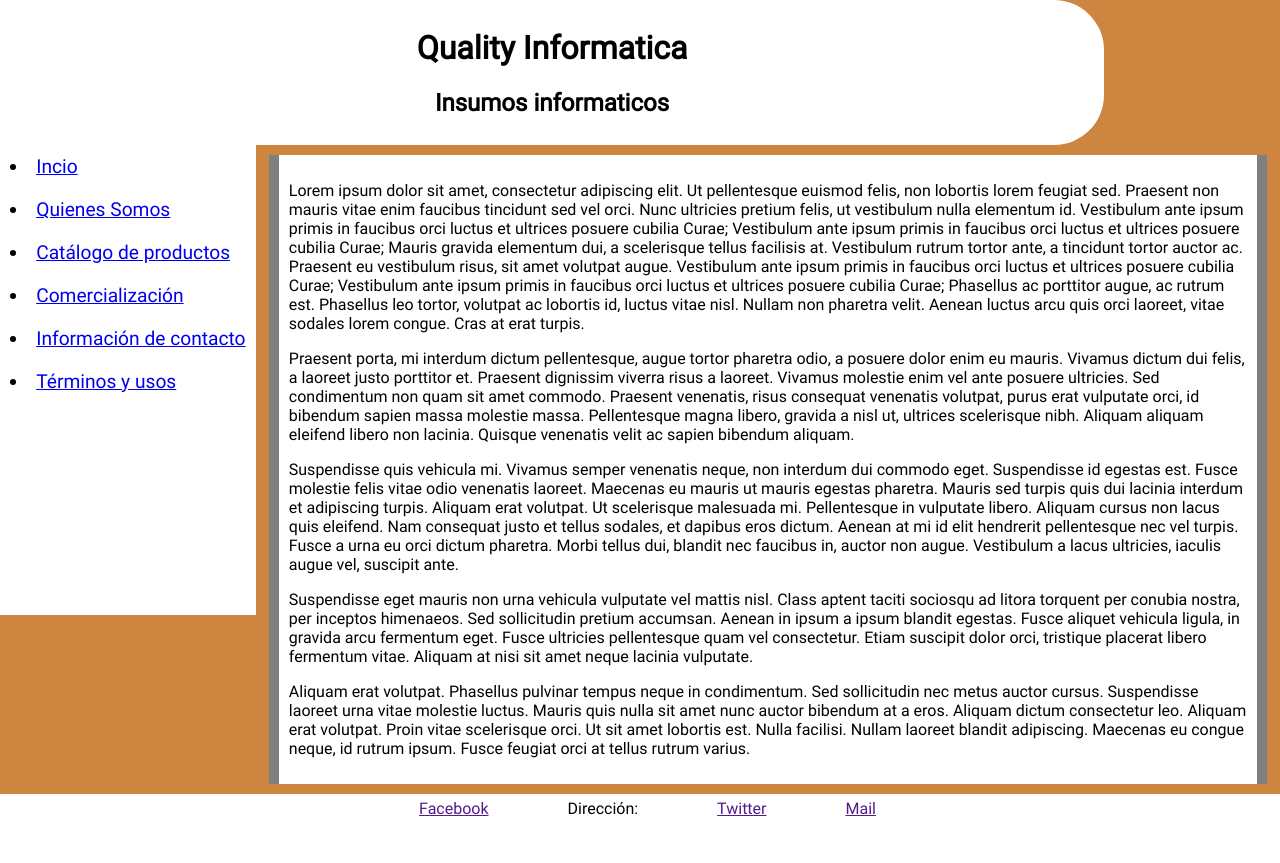
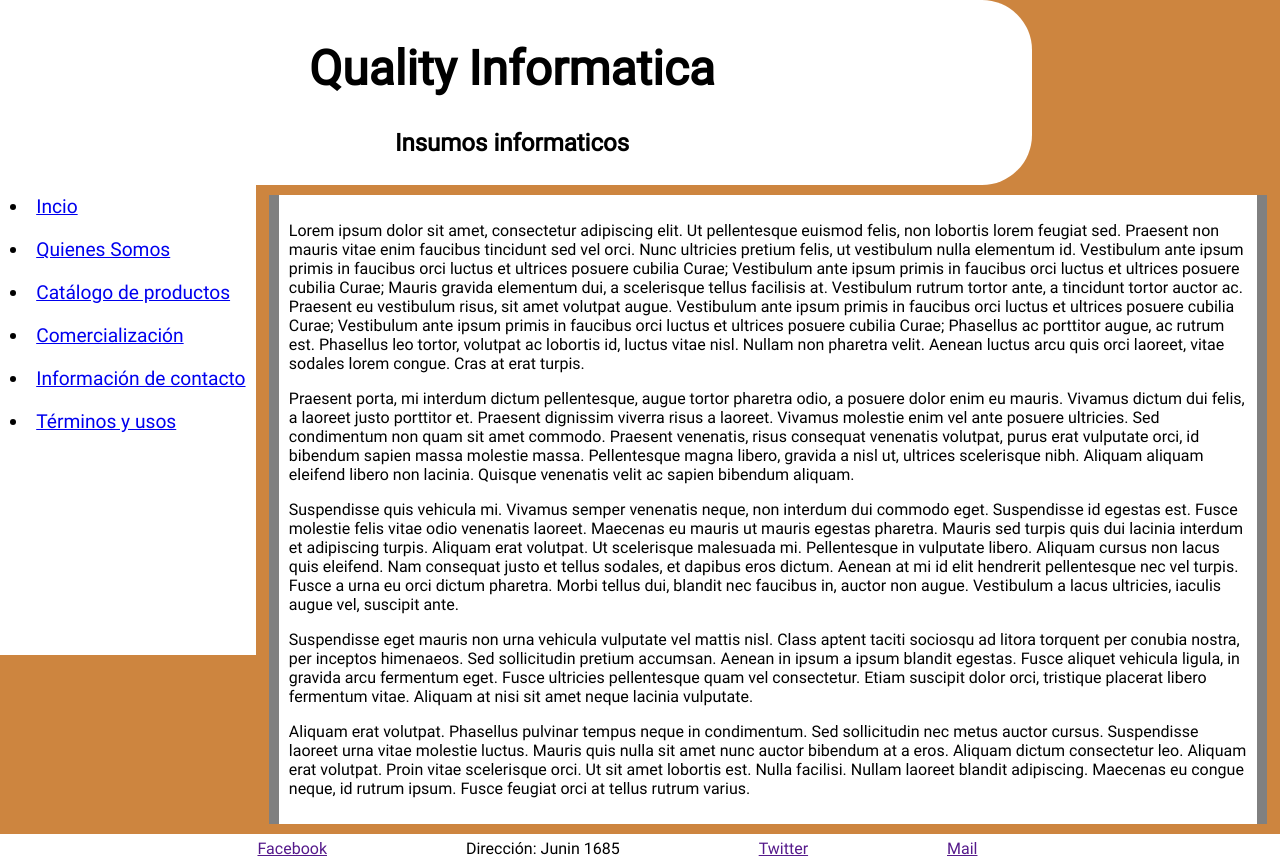
Before and after one commit to facurubin/Genux, a PHP site: page / in a window 1280 px wide. Before the commit the page ends 816 px from the top, so only its background shows below. Run offline with PHP 8.4, Linux system fonts and the light colour scheme.

Commit message:
aumente el tamaño de h1>hgroup a 3em

```diff
--- a/css/estilo.css
+++ b/css/estilo.css
@@ -10,14 +10,14 @@ body
 	background:peru;
 	font-family: 'Roboto', sans-serif;
 }
-h1
+hgroup h1
 {
-	font-size: 50px;
+	font-size: 3em;
 }
 header
 {
-	width: 85%;
-	padding: 8px;
+	width: 80%;
+	padding: 8px 8px 8px 0;
 	border-radius: 0px 50px 50px 0px;
 	background:white;
 	text-align: center;
@@ -53,7 +53,7 @@ footer
 footer a, footer p
 {
 	margin: 5px 0 0px 0;
-	padding:0 30px 5px 45px;
+	padding:0 90px 5px 45px;
 	display: inline-block;
 }
 #contenido
--- a/index.html
+++ b/index.html
@@ -47,7 +47,7 @@
 	  	</section>
 	  	<footer>
 	  		<a href="">Facebook</a>
-	  		<p>Dirección: </p>
+	  		<p>Dirección: Junin 1685</p>
 	  		<a href="">Twitter</a>
 	  		<a href="">Mail</a>
 	  	</footer>
```
